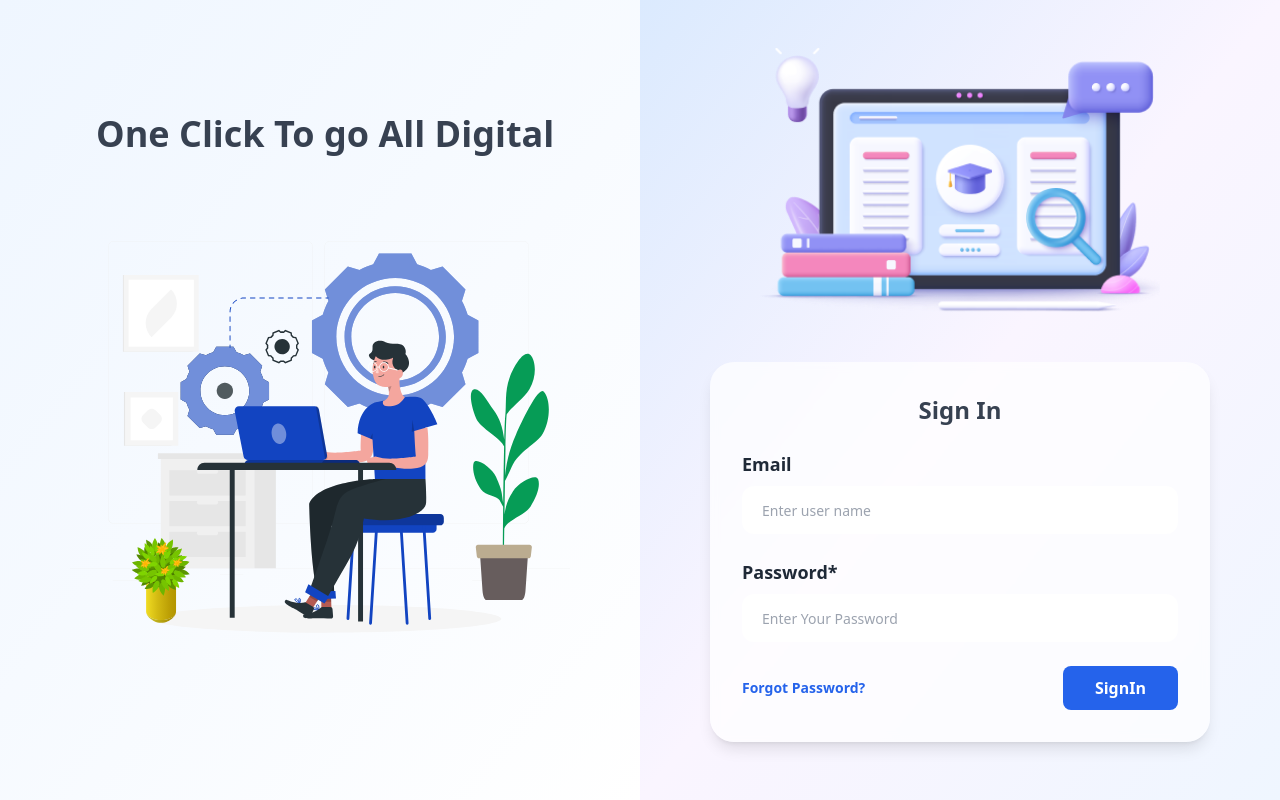
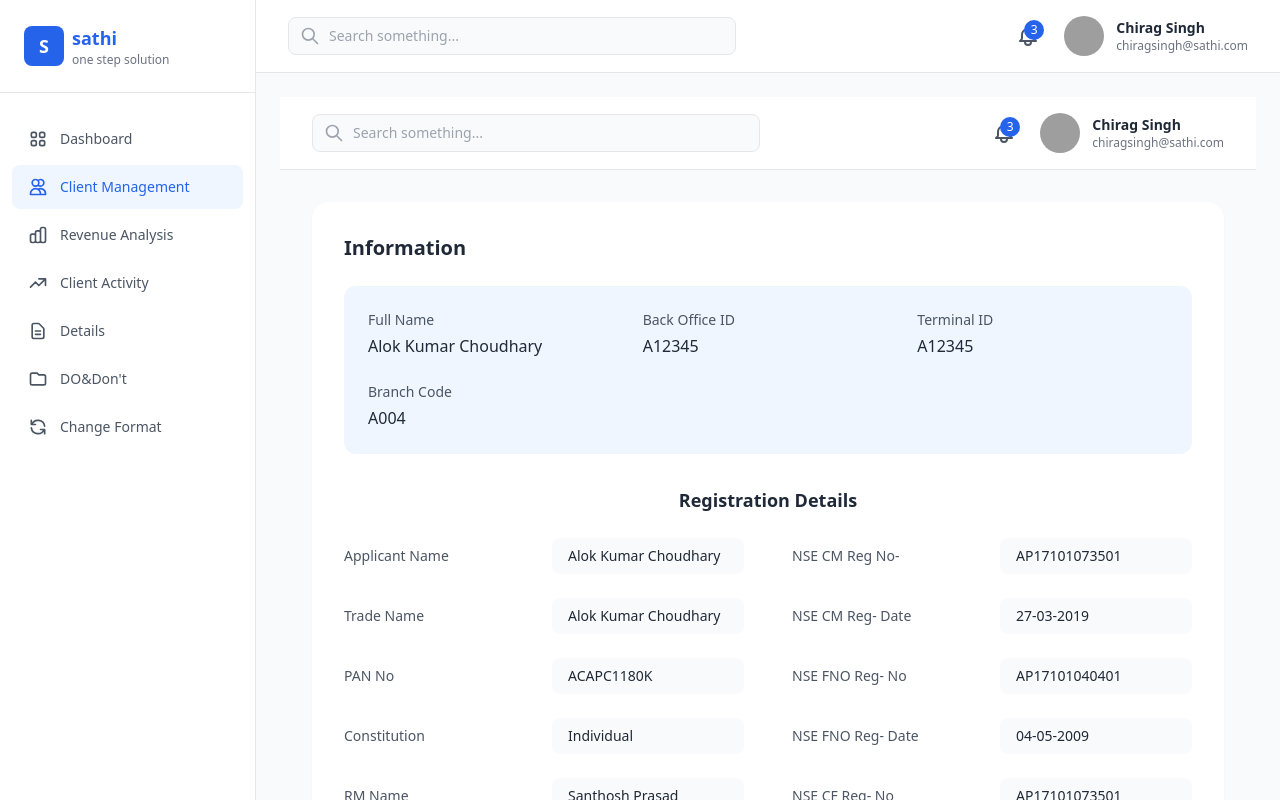
Before and after one commit to RohitGhosh07/SaaSAdminDashboard-main, a React (Vite) app: page /client-management in a window 1280 px wide. Before the commit this address led to /. Shown: the top 800 px of the page. Built offline with nearby package versions, Linux system fonts and the light colour scheme; grey boxes are pictures that could not be loaded.

Commit message:
feat: implement Layout component with Sidebar and Header, update routing structure

```diff
--- /dev/null
+++ b/src/components/Layout.tsx
@@ -0,0 +1,21 @@
+import React from "react";
+import { Outlet } from "react-router-dom";
+import { Sidebar } from "./Sidebar";
+import { Header } from "./Header";
+
+const Layout = (): JSX.Element => {
+  return (
+    <div className="min-h-screen flex bg-gray-50">
+      <Sidebar />
+
+      <div className="flex-1 flex flex-col">
+        <Header />
+        <main className="p-6">
+          <Outlet />
+        </main>
+      </div>
+    </div>
+  );
+};
+
+export default Layout;
--- a/src/components/Sidebar.tsx
+++ b/src/components/Sidebar.tsx
@@ -1,10 +1,7 @@
 import React from "react";
-import { useNavigate, useLocation } from "react-router-dom";
+import { NavLink } from "react-router-dom";
 
 export const Sidebar = (): JSX.Element => {
-  const navigate = useNavigate();
-  const location = useLocation();
-
   const menuItems = [
     { icon: "grid", label: "Dashboard", path: "/dashboard" },
     { icon: "users", label: "Client Management", path: "/client-management" },
@@ -31,14 +28,14 @@ export const Sidebar = (): JSX.Element => {
 
       <nav className="flex-1 py-6 px-3">
         {menuItems.map((item) => (
-          <button
+          <NavLink
             key={item.path}
-            onClick={() => navigate(item.path)}
-            className={`w-full flex items-center gap-3 px-4 py-3 rounded-lg mb-1 transition-colors ${
-              location.pathname === item.path
-                ? "bg-blue-50 text-blue-600"
-                : "text-gray-600 hover:bg-gray-50"
-            }`}
+            to={item.path}
+            className={({ isActive }) =>
+              `w-full flex items-center gap-3 px-4 py-3 rounded-lg mb-1 transition-colors ${
+                isActive ? "bg-blue-50 text-blue-600" : "text-gray-600 hover:bg-gray-50"
+              }`
+            }
           >
             <div className="w-5 h-5 flex items-center justify-center">
               {item.icon === "grid" && (
@@ -78,7 +75,7 @@ export const Sidebar = (): JSX.Element => {
               )}
             </div>
             <span className="text-sm font-medium">{item.label}</span>
-          </button>
+          </NavLink>
         ))}
       </nav>
     </div>
--- a/src/index.tsx
+++ b/src/index.tsx
@@ -6,16 +6,34 @@ import { Dashboard } from "./screens/Dashboard";
 import { MutualCommission } from "./screens/MutualCommission";
 import { BrokingCommission } from "./screens/BrokingCommission";
 import { ClientDetails } from "./screens/ClientDetails";
+import { ClientActivity } from "./screens/ClientActivity";
+import { ChangeFormat } from "./screens/ChangeFormat";
+import { RevenueAnalysis } from "./screens/RevenueAnalysis";
+import { DoDont } from "./screens/DoDont";
+import Profile from "./screens/Profile";
+import Layout from "./components/Layout";
 
 createRoot(document.getElementById("app") as HTMLElement).render(
   <StrictMode>
     <BrowserRouter>
       <Routes>
         <Route path="/" element={<SignIn />} />
-        <Route path="/dashboard" element={<Dashboard />} />
-        <Route path="/revenue-analysis" element={<MutualCommission />} />
-        <Route path="/broking" element={<BrokingCommission />} />
-        <Route path="/details" element={<ClientDetails />} />
+        <Route path="/signin" element={<SignIn />} />
+
+        {/* Routes that should show the persistent sidebar and header */}
+        <Route element={<Layout />}>
+          <Route path="/dashboard" element={<Dashboard />} />
+          <Route path="/revenue-analysis" element={<RevenueAnalysis />} />
+          <Route path="/mutual-commission" element={<MutualCommission />} />
+          <Route path="/broking" element={<BrokingCommission />} />
+          <Route path="/client-management" element={<ClientDetails />} />
+          <Route path="/client-activity" element={<ClientActivity />} />
+          <Route path="/details" element={<ClientDetails />} />
+          <Route path="/do-dont" element={<DoDont />} />
+          <Route path="/change-format" element={<ChangeFormat />} />
+          <Route path="/profile" element={<Profile />} />
+        </Route>
+
         <Route path="*" element={<Navigate to="/" replace />} />
       </Routes>
     </BrowserRouter>
--- a/src/screens/ClientDetails/ClientDetails.tsx
+++ b/src/screens/ClientDetails/ClientDetails.tsx
@@ -5,7 +5,7 @@ import { Header } from "../../components/Header";
 export const ClientDetails = (): JSX.Element => {
   return (
     <div className="flex min-h-screen bg-gray-50">
-      <Sidebar />
+      {/* <Sidebar /> */}
       <div className="flex-1 flex flex-col">
         <Header />
         <main className="flex-1 p-8">
--- a/src/screens/Dashboard/Dashboard.tsx
+++ b/src/screens/Dashboard/Dashboard.tsx
@@ -5,7 +5,7 @@ import { Header } from "../../components/Header";
 export const Dashboard = (): JSX.Element => {
   return (
     <div className="flex min-h-screen bg-gray-50">
-      <Sidebar />
+      {/* <Sidebar /> */}
       <div className="flex-1 flex flex-col">
         <Header />
         <main className="flex-1 p-8">
--- a/src/screens/DoDont/index.ts
+++ b/src/screens/DoDont/index.ts
@@ -1 +1 @@
-export { DoDont } from './DoDont';
+export { default as DoDont } from './DoDont';
```
